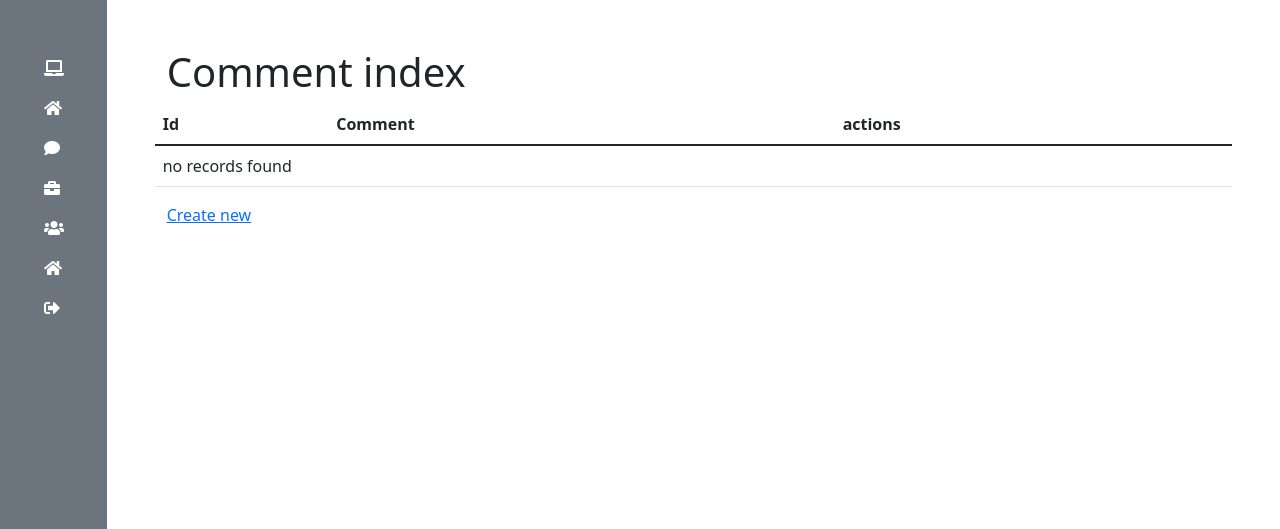
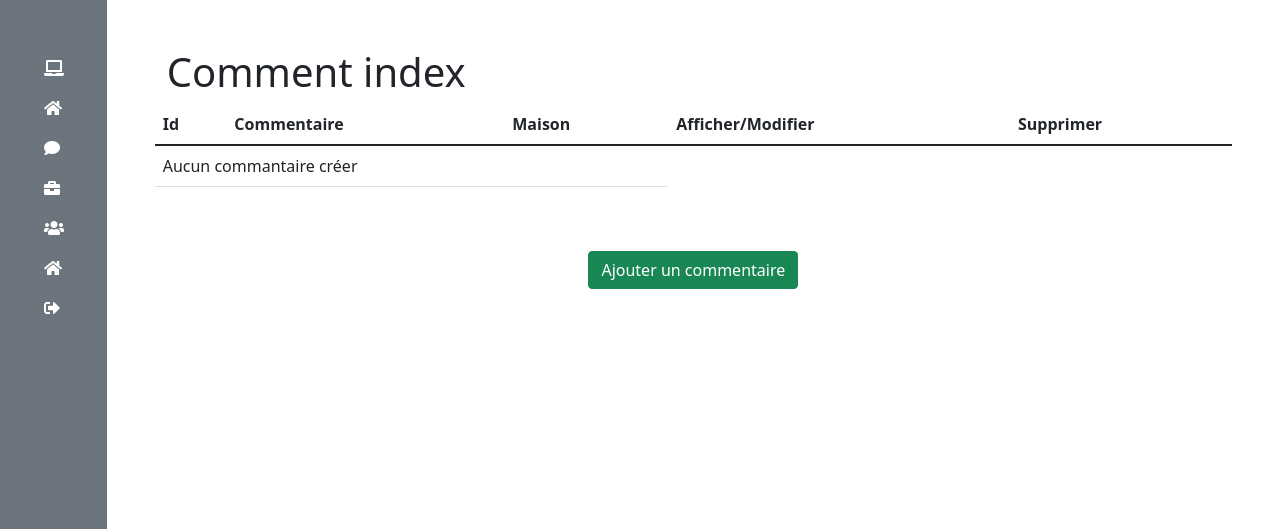
Before and after one commit to Dwarter-dev/sublimmo, a Symfony app: template templates/comment/index.html.twig in a window 1280 px wide. Shown: the part 78-607 px from the top of the page. Run offline with Twig, Linux system fonts and the light colour scheme; the template is opened without the code that fills it, so the values that code supplies are empty; some libraries are stand-ins or nearby versions.

Commit message:
Ajustement de la partie Comment pour fonctionner normalement

```diff
--- a/templates/comment/_delete_form.html.twig
+++ b/templates/comment/_delete_form.html.twig
@@ -1,4 +1,2 @@
-<form method="post" action="{{ path('comment_delete', {'id': comment.id}) }}" onsubmit="return confirm('Are you sure you want to delete this item?');">
+<form method="post" action="{{ path('comment_delete', {'id': comment.id}) }}" onsubmit="return confirm('Êtes-vous sur de vouloir supprimer ce commentaire ?');">
     <input type="hidden" name="_token" value="{{ csrf_token('delete' ~ comment.id) }}">
-    <button class="btn">Delete</button>
-</form>
--- a/templates/comment/_form.html.twig
+++ b/templates/comment/_form.html.twig
@@ -1,4 +1,6 @@
 {{ form_start(form) }}
     {{ form_widget(form) }}
-    <button class="btn">{{ button_label|default('Save') }}</button>
+    <!-- <button class="btn">{#{{ button_label|default('Save') }}#}</button> -->
+    <div class="col-12 d-flex justify-content-end">
+      <a href="{{ path('comment_admin_index') }}" class="btn btn-outline-danger m-3">Annuler</a>
 {{ form_end(form) }}
--- a/templates/comment/edit.html.twig
+++ b/templates/comment/edit.html.twig
@@ -7,7 +7,9 @@
 
     {{ include('comment/_form.html.twig', {'button_label': 'Update'}) }}
 
-    <a href="{{ path('comment_index') }}">Retour à la list</a>
+    <button class="btn btn-outline-success m-3">Modifier</button>
+    </div>
+    <a href="{{ path('comment_admin_index') }}">Retour à la list</a>
 
     {{ include('comment/_delete_form.html.twig') }}
 {% endblock %}
--- a/templates/comment/index.html.twig
+++ b/templates/comment/index.html.twig
@@ -9,27 +9,37 @@
         <thead>
             <tr>
                 <th>Id</th>
-                <th>Comment</th>
-                <th>actions</th>
+                <th>Commentaire</th>
+                <th>Maison</th>
+                <th>Afficher/Modifier</th>
+                <th>Supprimer</th>
             </tr>
         </thead>
         <tbody>
-        {% for comment in comments %}
+        {% for comment in commentaires %}
             <tr>
                 <td>{{ comment.id }}</td>
                 <td>{{ comment.comment }}</td>
+                <td>{{ comment.maison.title }}</td>
                 <td>
-                    <a href="{{ path('comment_show', {'id': comment.id}) }}">show</a>
-                    <a href="{{ path('comment_edit', {'id': comment.id}) }}">edit</a>
+                    <a href="{{ path('comment_show', {'id': comment.id}) }}">Afficher</a> <i class="fas fa-eye"></i>
+                    <a href="{{ path('comment_edit', {'id': comment.id}) }}">Modifier</a> <i class="fas fa-pen-square"></i>
+                </td>
+                <td>
+                    {{ include('comment/_delete_form.html.twig') }}
+                    <button class="btn text-danger">Supprimer</button>
+                    </form>
                 </td>
             </tr>
         {% else %}
             <tr>
-                <td colspan="3">no records found</td>
+                <td colspan="3">Aucun commantaire créer</td>
             </tr>
         {% endfor %}
         </tbody>
     </table>
 
-    <a href="{{ path('comment_new') }}">Create new</a>
+    <div class="d-flex justify-content-center my-5">
+        <a href="{{ path('comment_new') }}" class="btn btn-success">Ajouter un commentaire</a>
+    </div>
 {% endblock %}
--- a/templates/comment/new.html.twig
+++ b/templates/comment/new.html.twig
@@ -3,9 +3,11 @@
 {% block title %}New Comment{% endblock %}
 
 {% block body %}
-    <h1>Create new Comment</h1>
+    <h1>Créer un nouveau Commentaire</h1>
 
     {{ include('comment/_form.html.twig') }}
 
-    <a href="{{ path('comment_index') }}">back to list</a>
+    <button class="btn btn-outline-success m-3">Créer</button>
+    </div>
+
 {% endblock %}
```
Also changed, not shown: src/Controller/CommentController.php (+10 -10 lines), src/Form/CommentType.php (+9 -1 lines), templates/comment/show.html.twig (+15 -6 lines).
